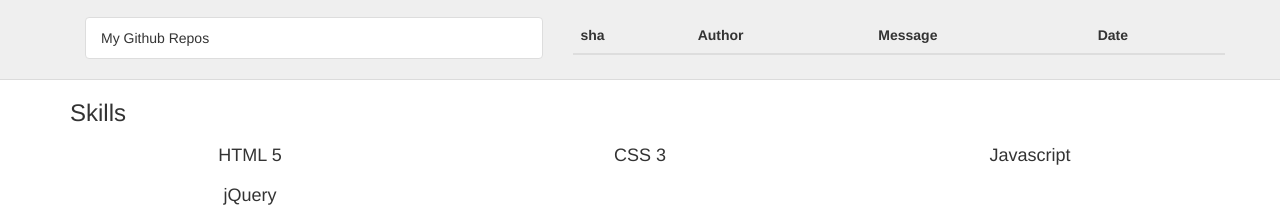
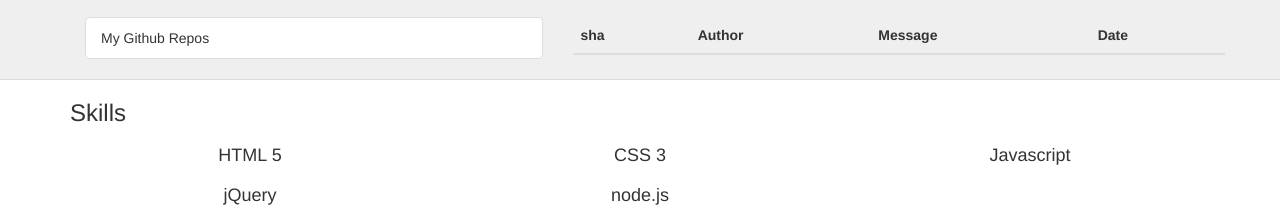
Before and after one commit to jmona789/portfolio2.0, a website: page views/home.html in a window 1280 px wide. Shown: the part 1120-1336 px from the top of the page. Drawn offline with nearby package versions, Linux system fonts and the light colour scheme; files that its build step writes are made by us from their sources; no server answers; files whose address does not match are found by name.

Commit message:
added node.js to skills and added git repo to package.json

```diff
--- a/package.json
+++ b/package.json
@@ -7,6 +7,10 @@
     "test": "echo \"Error: no test specified\" && exit 1",
     "start": "node server.js"
   },
+  "repository": {
+    "type": "git",
+    "url": "git+https://github.com/jmona789/portfolio2.0.git"
+  },
   "author": "James Mona",
   "license": "ISC",
   "dependencies": {
--- a/views/home.html
+++ b/views/home.html
@@ -109,6 +109,11 @@
             <h4 class="skillName">jQuery</h4>
           </div>
         </div>
+        <div class="col-md-4">
+          <div>
+            <h4 class="skillName">node.js</h4>
+          </div>
+        </div>
       </div>
     </div>
   </div>
```
